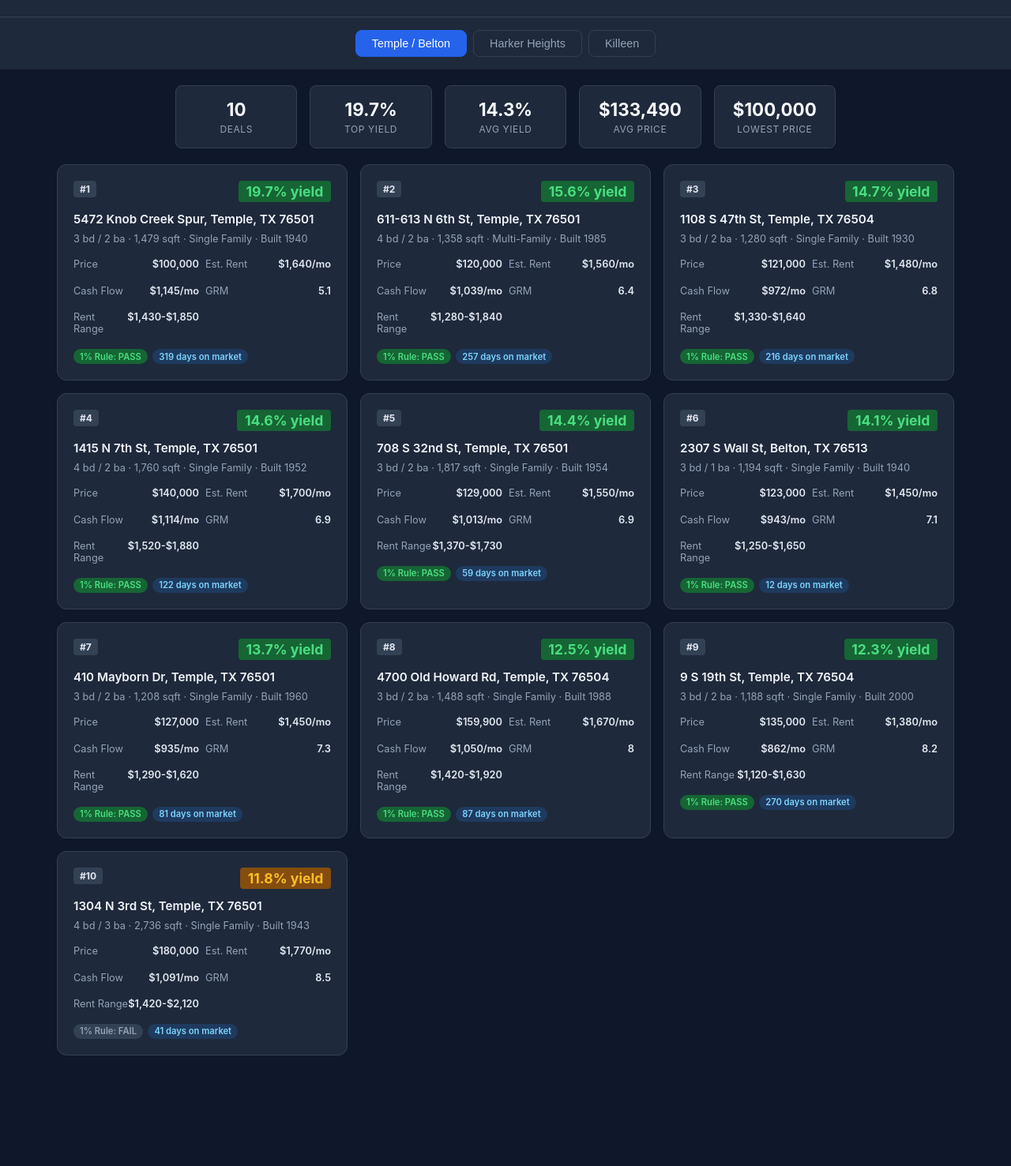
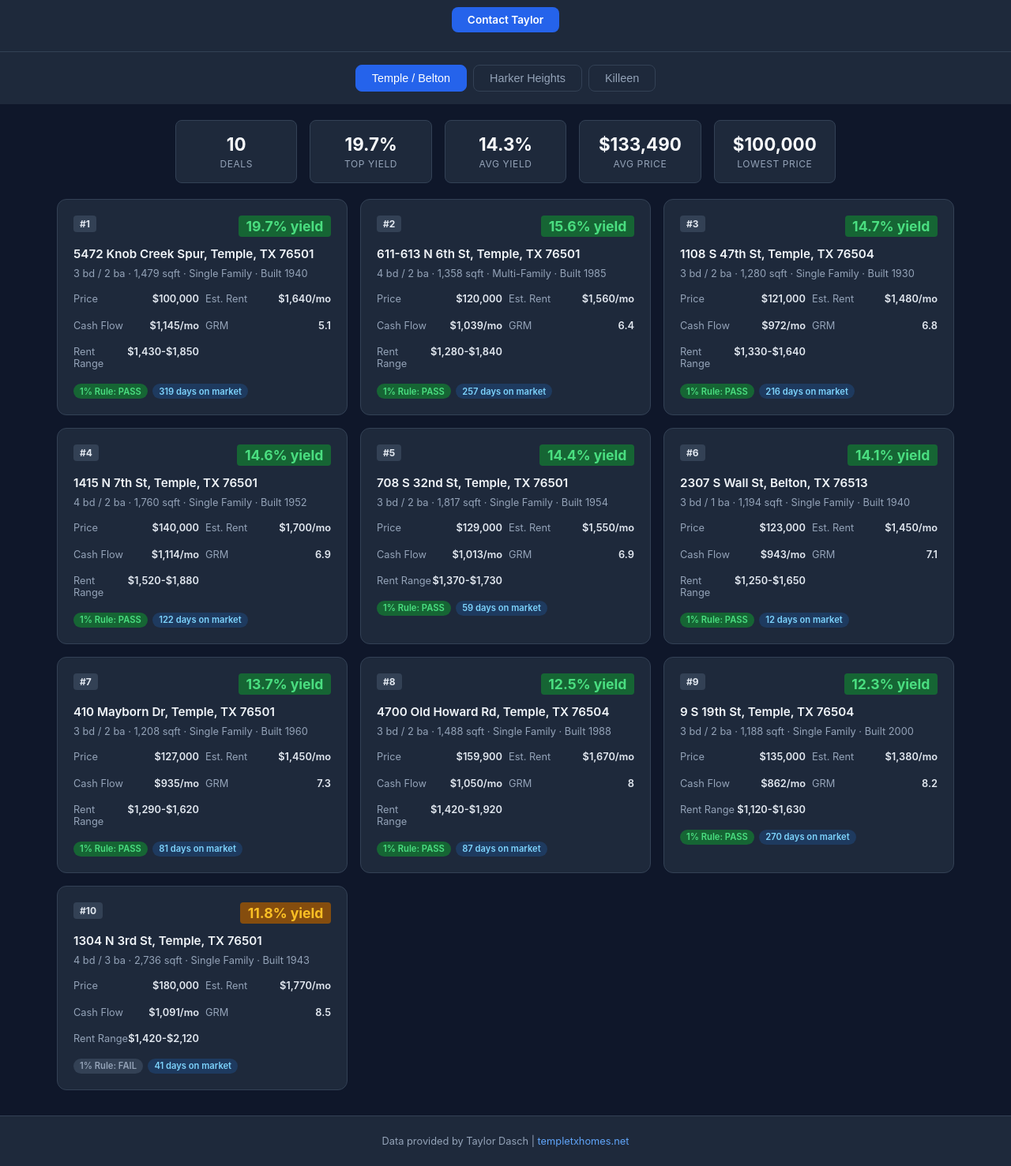
Before and after one commit to TaylorDasch/temple-real-estate-tools, a website: page index.html in a window 1280 px wide. Shown: the part 76-1553 px from the top of the page at 79% size. Before the commit the page ends 1445 px from the top, so only its background shows below. Drawn offline with Linux system fonts and the light colour scheme.

Commit message:
Add contact button and footer with attribution
Co-Authored-By: Claude Opus 4.5 <noreply@anthropic.com>

```diff
--- a/index.html
+++ b/index.html
@@ -31,6 +31,37 @@
       font-size: 0.85rem;
       color: #94a3b8;
     }
+
+    .contact-btn {
+      display: inline-block;
+      margin-top: 0.75rem;
+      padding: 0.5rem 1.25rem;
+      background: #2563eb;
+      color: #fff;
+      border-radius: 0.5rem;
+      text-decoration: none;
+      font-size: 0.85rem;
+      font-weight: 600;
+      transition: background 0.15s;
+    }
+
+    .contact-btn:hover { background: #1d4ed8; }
+
+    footer {
+      text-align: center;
+      padding: 1.5rem 2rem;
+      background: #1e293b;
+      border-top: 1px solid #334155;
+      font-size: 0.8rem;
+      color: #94a3b8;
+    }
+
+    footer a {
+      color: #60a5fa;
+      text-decoration: none;
+    }
+
+    footer a:hover { text-decoration: underline; }
 
     .tabs {
       display: flex;
@@ -205,12 +236,15 @@
   <header>
     <h1>Temple TX Investment Deal Analyzer</h1>
     <div class="subtitle" id="updated"></div>
+    <a class="contact-btn" href="https://templetxhomes.net/contact">Contact Taylor</a>
   </header>
   <nav class="tabs" id="tabs"></nav>
   <section class="summary" id="summary"></section>
   <section class="deals" id="deals">
     <div class="loading">Loading deals...</div>
   </section>
+
+  <footer>Data provided by Taylor Dasch | <a href="https://templetxhomes.net">templetxhomes.net</a></footer>
 
   <script>
     const MARKETS = [
```
